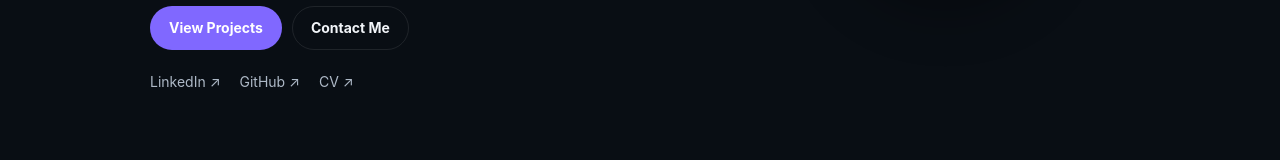
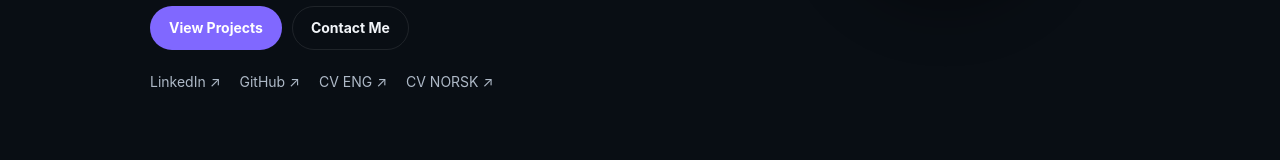
Before and after one commit to yeimineh-lab/portfolio, a plain HTML site: page index.html in a window 1280 px wide. Shown: the part 464-624 px from the top of the page. Drawn offline with Linux system fonts and the light colour scheme.

Commit message:
Add English and Norwegian CV links

```diff
--- a/index.html
+++ b/index.html
@@ -170,11 +170,20 @@
 
 
           <a
-            href="YME.pdf"
+            href="CVEng.pdf"
             target="_blank"
             rel="noopener noreferrer"
           >
-            CV ↗
+            CV ENG ↗
+          </a>
+
+
+          <a
+            href="CVNor.pdf"
+            target="_blank"
+            rel="noopener noreferrer"
+          >
+            CV NORSK ↗
           </a>
 
         </div>
```
Also changed, not shown: 3 other files.
